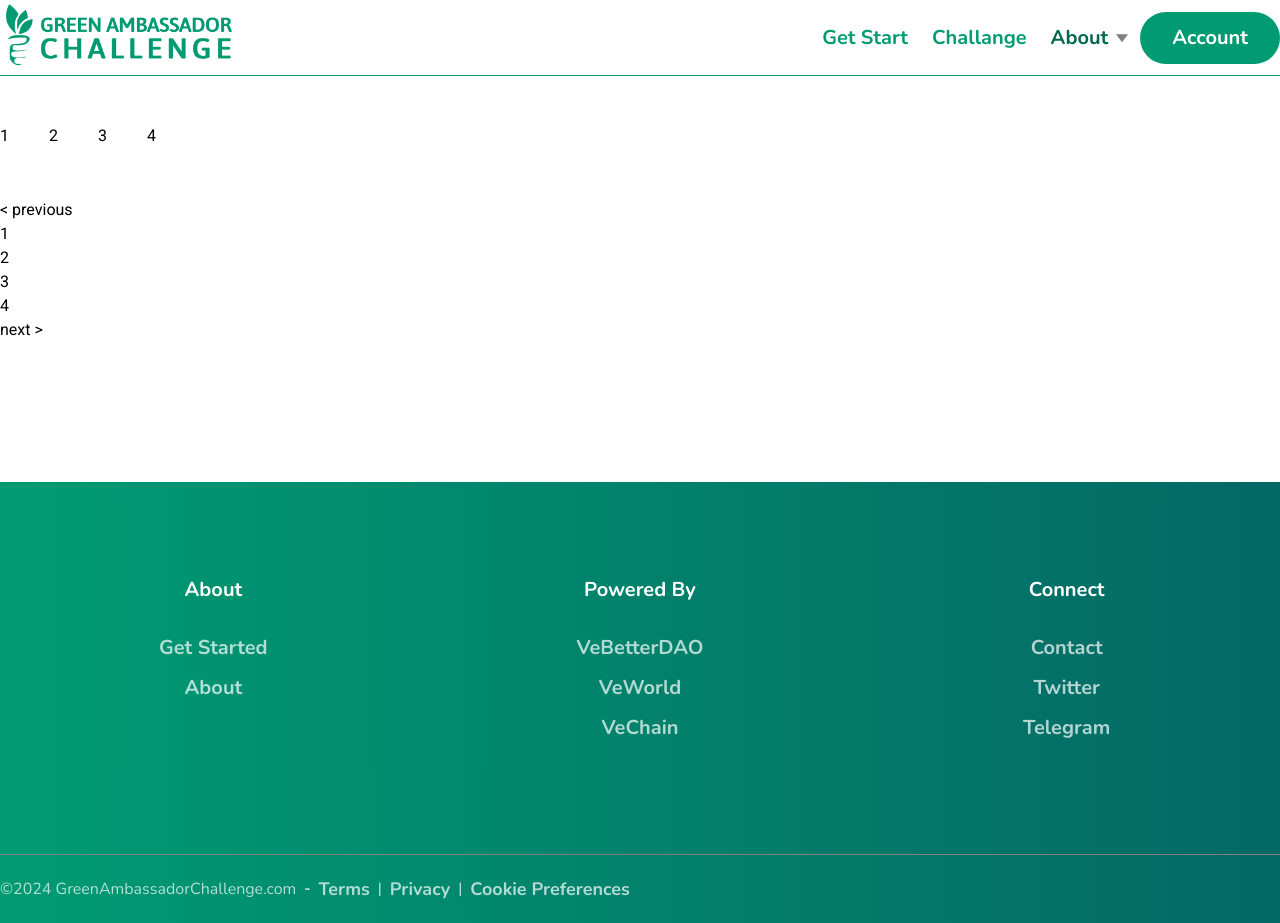
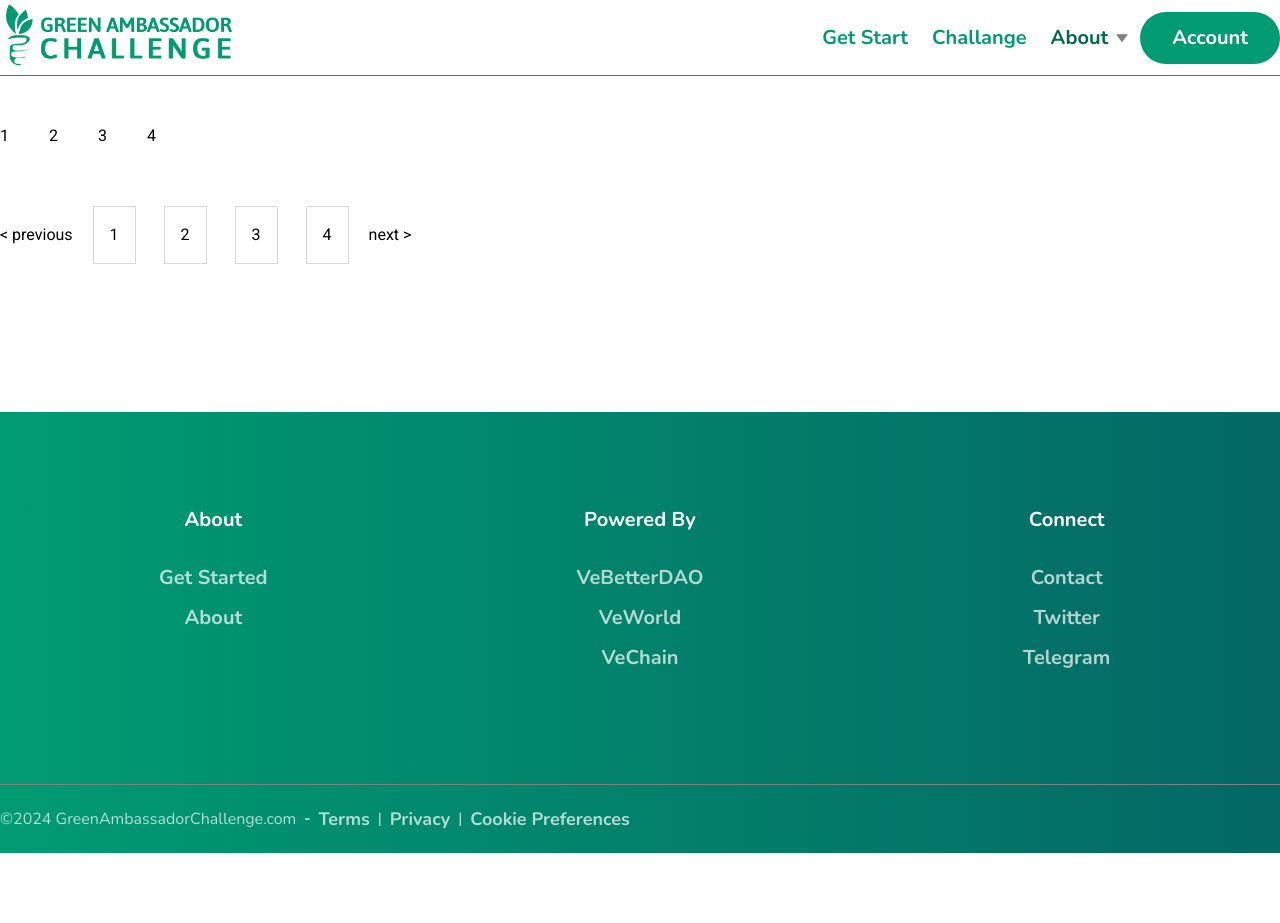
Before and after one commit to mnosumon/greenambassador, a React (Vite) app: page /about in a window 1280 px wide. After the commit the page ends 853 px from the top, so only its background shows below. Built offline with nearby package versions, Linux system fonts and the light colour scheme.

Commit message:
dummy paginate identify

```diff
--- a/src/components/dummtPginate/DummyPaginat.jsx
+++ b/src/components/dummtPginate/DummyPaginat.jsx
@@ -40,6 +40,7 @@ const Paginate = ({ itemsPerPage }) => {
   return (
     <>
       <Items currentItems={currentItems} />
+      <div className="flex justify-between">
         <ReactPaginate
           breakLabel="..."
           nextLabel="next >"
@@ -48,7 +49,11 @@ const Paginate = ({ itemsPerPage }) => {
           pageCount={pageCount}
           previousLabel="< previous"
           renderOnZeroPageCount={null}
+          pageLinkClassName="p-4 text-base font-normal border border-[#D8D8D8] inline-block"
+          pageClassName="m-2"
+          containerClassName="flex gap-3 items-center"
         />
+      </div>
     </>
   );
 };
```
Lines whose indentation alone changed are shown as unchanged.
